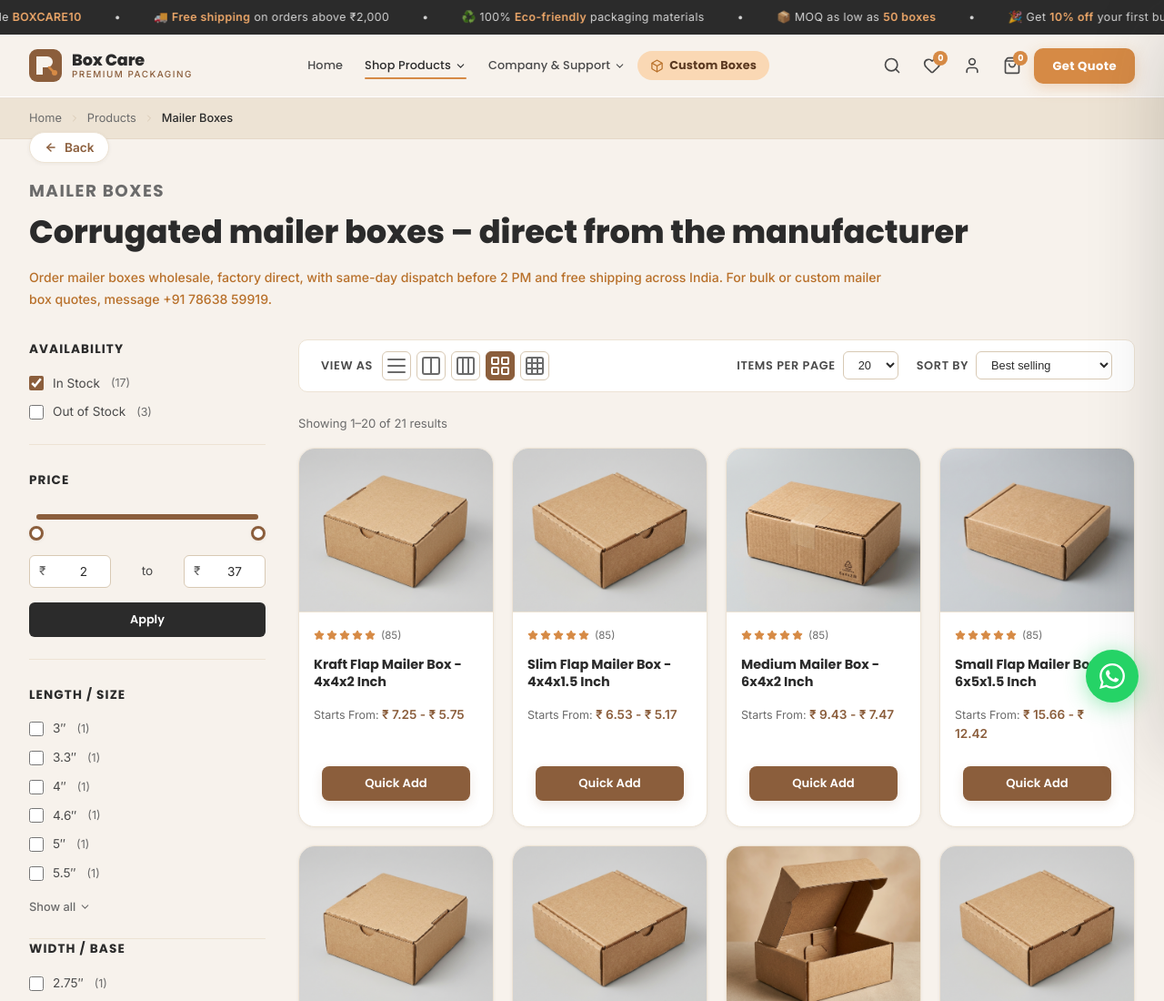
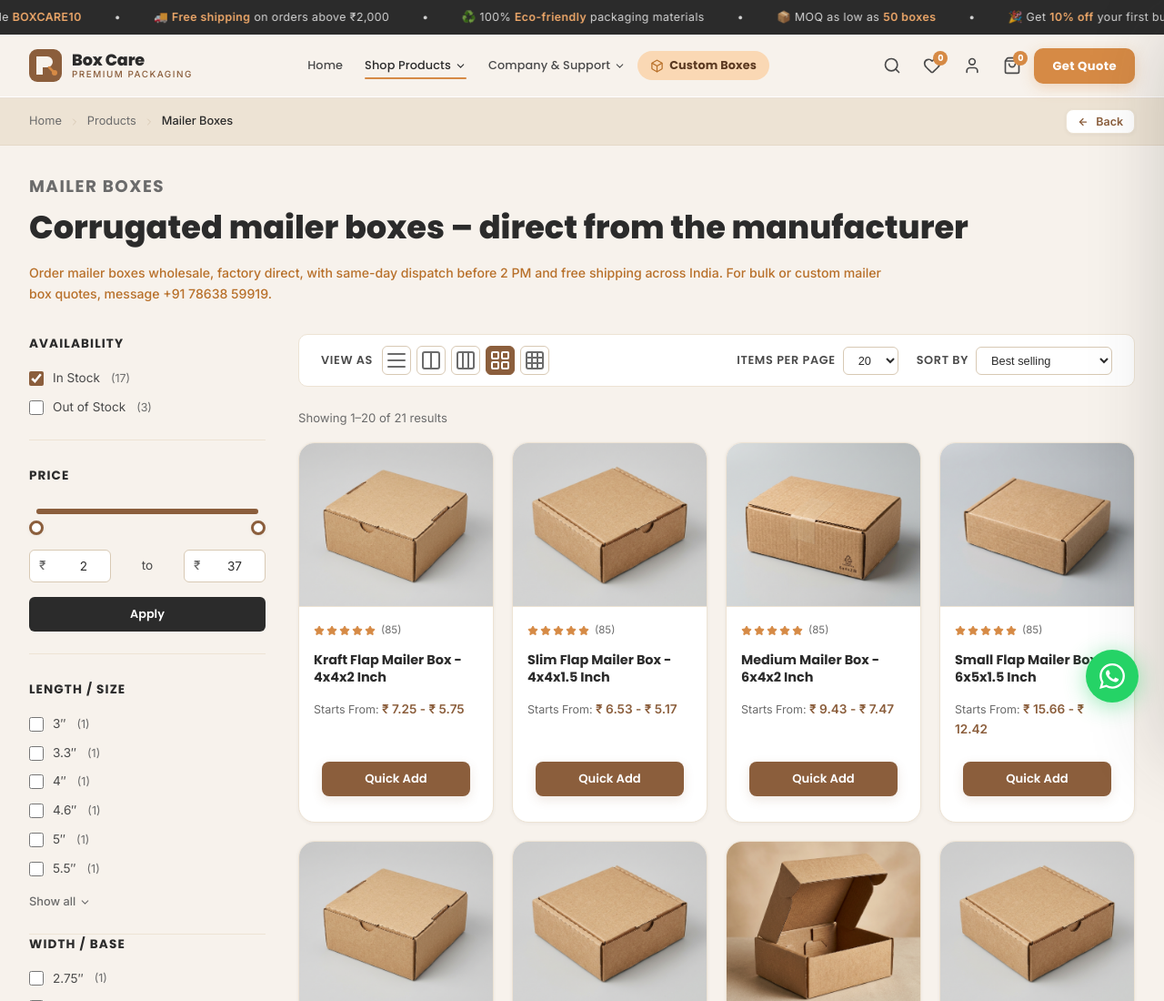
Before and after one commit to Abinav-Loki/Box-care, a website: page catalog.html in a window 1280 px wide. Shown: the top 1100 px of the page at 91% size. Drawn offline with nearby package versions, Linux system fonts and the light colour scheme.

Commit message:
Move Back button inside the breadcrumbs horizontal navigation bar aligned to the right

```diff
--- a/catalog.html
+++ b/catalog.html
@@ -143,13 +143,19 @@
      BREADCRUMBS
      ══════════════════════════════════════════════════════ -->
 <div class="breadcrumbs-container">
-  <div class="container">
+  <div class="container" style="display: flex; justify-content: space-between; align-items: center; gap: 15px; flex-wrap: wrap;">
     <div class="breadcrumbs">
       <a href="index.html">Home</a>
       <span class="separator"><i data-lucide="chevron-right" style="width:12px; height:12px"></i></span>
       <a href="products.html" id="breadcrumb-products-link">Products</a>
       <span class="separator" id="breadcrumb-sub-sep" style="display: none;"><i data-lucide="chevron-right" style="width:12px; height:12px"></i></span>
       <span class="current" id="breadcrumb-current">Products</span>
+    </div>
+    <div class="back-to-categories-wrap" style="margin: 0 !important;">
+      <button onclick="history.back()" class="back-category-btn" style="padding: 5px 12px !important; font-size: 0.78rem !important; border-radius: 8px !important;">
+        <i data-lucide="arrow-left" style="width: 12px; height: 12px; stroke-width: 2.5px;"></i>
+        <span>Back</span>
+      </button>
     </div>
   </div>
 </div>
@@ -160,13 +166,6 @@
 <section class="catalog-section">
   <div class="container">
 
-    <!-- Back button -->
-    <div class="back-to-categories-wrap">
-      <button onclick="history.back()" class="back-category-btn">
-        <i data-lucide="arrow-left"></i>
-        <span>Back</span>
-      </button>
-    </div>
 
     <!-- Dynamic header block — populated by JS -->
     <div class="catalog-title-block">
--- a/style.css
+++ b/style.css
@@ -1814,7 +1814,7 @@ svg { display: block; }
 
 /* Catalog General Layout */
 .catalog-section {
-  padding: 20px 0 88px 0 !important;
+  padding: 30px 0 88px 0;
   background: var(--beige);
 }
 .catalog-title-block {
@@ -3712,13 +3712,12 @@ input:checked + .slider-round:before {
   box-shadow: 0 0 10px rgba(214, 138, 69, 0.2);
 }
 
-/* Styled Back Button & Spacing Adjustments */
+/* Styled Back Button & Spacing Adjustments inside Breadcrumbs Row */
 .back-to-categories-wrap {
-  margin-top: -28px !important;  /* Shifts the back button further upwards to close the gap */
-  margin-bottom: 16px !important;
+  margin: 0 !important;
 }
 .detail-section {
-  padding-top: 20px !important;
+  padding-top: 30px;
 }
 .back-category-btn {
   display: inline-flex !important;
```
Also changed, not shown: mailer-boxes.html (+7 -8 lines), product-detail.html (+8 -9 lines).
